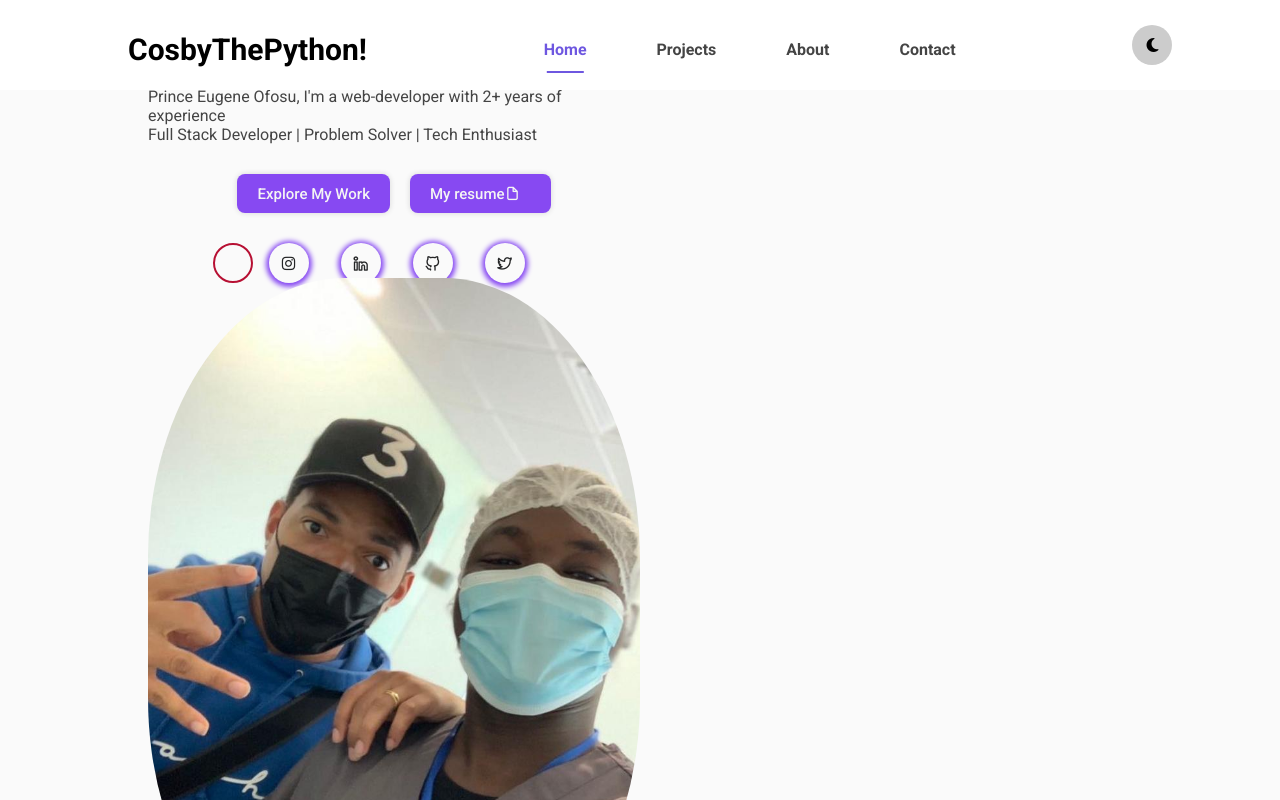
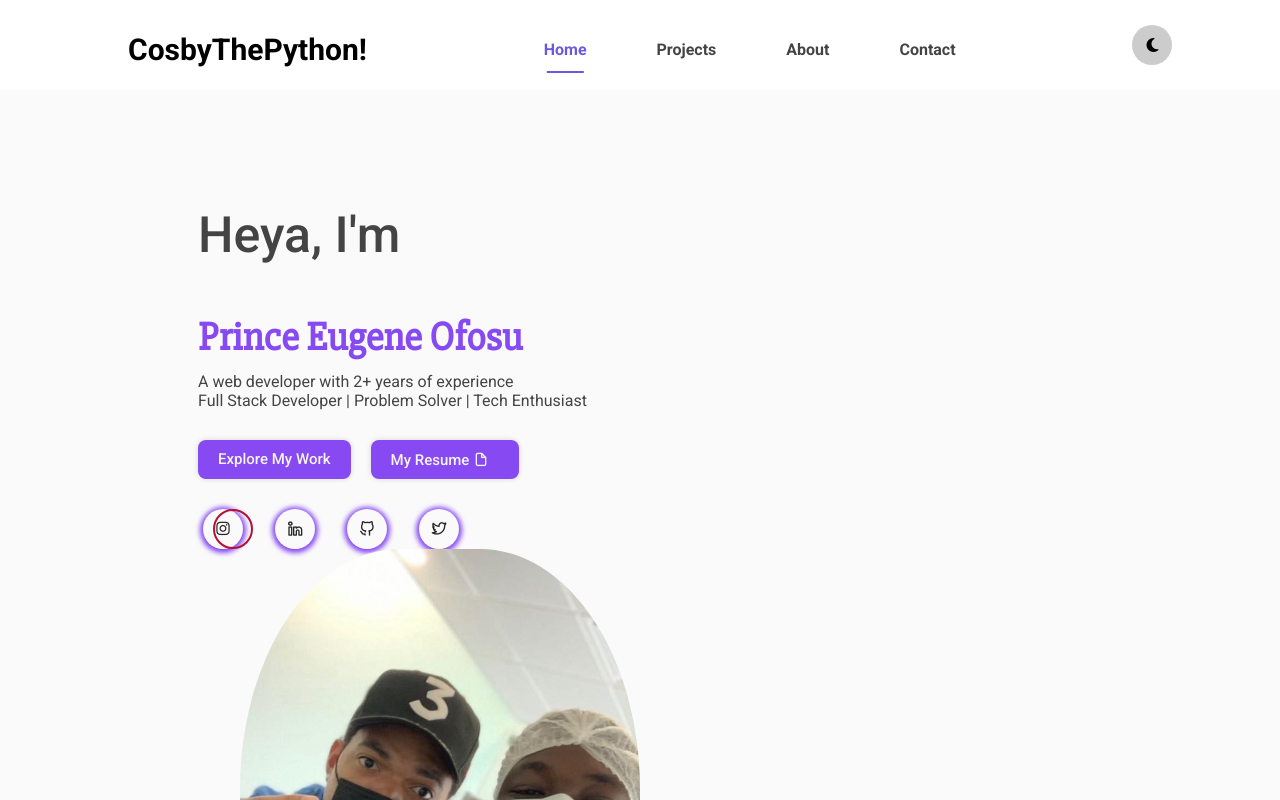
Before and after one commit to Pcosby5/react_journey, a React (Create React App) app in the folder cosby-the-python-portfolio/: page / in a window 1280 px wide. Shown: the top 800 px of the page. Built offline with nearby package versions, Linux system fonts and the light colour scheme; a web font is replaced by a local one.

Commit message:
styling hero section

```diff
--- a/cosby-the-python-portfolio/src/components/Hero.css
+++ b/cosby-the-python-portfolio/src/components/Hero.css
@@ -2,27 +2,47 @@
     position: relative;
     display: flex;
     height: 100vh;
-    min-height: 700px;
+    min-height: 500px;
+    justify-content: space-between;
+    /* flex-direction: column; */
+    align-items: center;
+    padding: 0 50px;
 
 }
 
-.hero-content {
+
+/* .hero-content {
     position: relative;
     display: flex;
     justify-content: center;
-    align-items: center;
+    align-items: flex-start;
     flex-direction: column;
     width: 50%;
     padding-left: 20px;
-    margin-top: 10%;
+    margin-top: 60%;
 
+} */
+
+/*
+
+.hero-content {
+    display: flex;
+    align-items: center;
+} */
+
+
+.hero-content {
+    /* position: relative; */
+    display: flex;
+    flex-direction: column;
+    justify-content: space-around;
+    /* align-items: center; */
+    width: 50%;
+    padding-left: 20px;
+    margin-top: 60%;
+    /* Reduce this to adjust content position */
 }
-/*
-.social_icons {
-    display: flex;
-    gap: 1rem;
-    margin-top: 2rem;
-} */
+
 
 .hero-content .hello {
     font-size: 50px;
@@ -43,9 +63,9 @@
 }
 
 .typedText {
-    font-family: sans-serif;
+    font-family: "Slabo 27px", serif;
     color: #8749f2;
-    font-size: 8px;
+    font-size: 40px;
     font-weight: 600;
     text-transform: capitalize;
 }
@@ -130,28 +150,37 @@ i {
     border-radius: 50px;
     animation: iconSlide 4s infinite alternate;
 }
+/*
+.hero-image {
+    display: flex;
+    justify-content: flex-end;
+    align-items: center; */
+    /* min-height: 80vh;
+    width: 100%;
+    margin-left: auto;
+} */
 
 .hero-image {
-    display: flex;
-    justify-content: right;
-    align-items: center;
-    min-height: 80vh;
-    width: 100%;
+    margin-left: 50px;
+    max-width: 100%;
+    height: auto;
+    float: right;
 }
 
 .image {
-    margin-top: 10%;
-    width: 500px;
-    height: 700px;
+    width: 400px;
+    height: 600px;
     border-radius: 40% 40% 40% 40%;
     overflow: hidden;
     animation: imgFloat 5s ease-in-out infinite;
+    float: right;
+
 }
 
 
 .image img {
-    width: 500px;
-    height: 700px;
+    width: 100%;
+    height: 100%;
     object-fit: cover;
 
 }
--- a/cosby-the-python-portfolio/src/components/Hero.js
+++ b/cosby-the-python-portfolio/src/components/Hero.js
@@ -11,20 +11,18 @@ function Hero() {
           </div>
 
           <div className="hero-name">
-            <span className="typedText"></span>
+            <span className="typedText">Prince Eugene Ofosu</span> {/* Temporary placeholder */}
           </div>
 
           <div className="hero-text-info">
-            <p>Prince Eugene Ofosu, I'm a web-developer with 2+ years of experience</p>
+            <p>A web developer with 2+ years of experience</p>
             <p>Full Stack Developer | Problem Solver | Tech Enthusiast</p>
           </div>
 
           <div className="hero-text-btn">
             <button className="btn">Explore My Work</button>
-            <button className="btn">My resume<i className="uil uil-file"></i>
-            </button>
+            <button className="btn">My Resume <i className="uil uil-file"></i></button>
           </div>
-
 
           <div className="social_icons">
             <div className="icon_circle"></div>
@@ -36,13 +34,10 @@ function Hero() {
 
           <div className="hero-image">
             <div className="image">
-                <img src="assets/image/upwork.jpg" alt="hero-logo"></img>
+              <img src="../assets/image/upwork.jpg" alt="hero-logo"></img>
             </div>
           </div>
         </div>
-
-
-
       </section>
     </main>
   );
--- a/cosby-the-python-portfolio/src/styles/main.css
+++ b/cosby-the-python-portfolio/src/styles/main.css
@@ -51,6 +51,10 @@ html {
     scroll-behavior: smooth;
 }
 
+h1 {
+    margin-top: 2em;
+}
+
 .wrapper {
     padding-inline: 10vw;
 }
```
